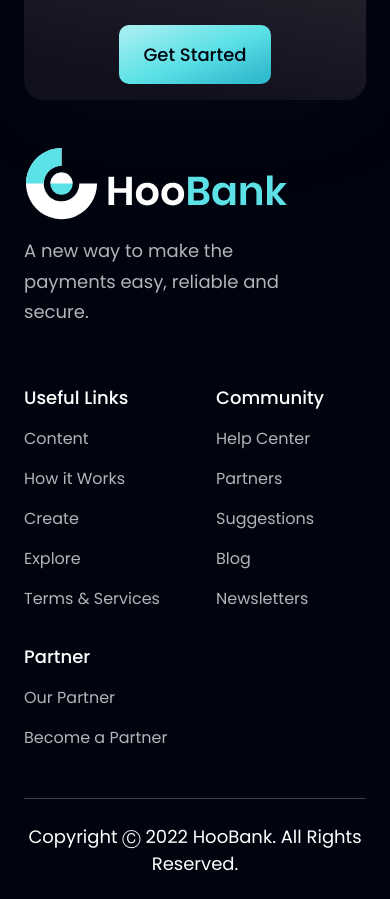
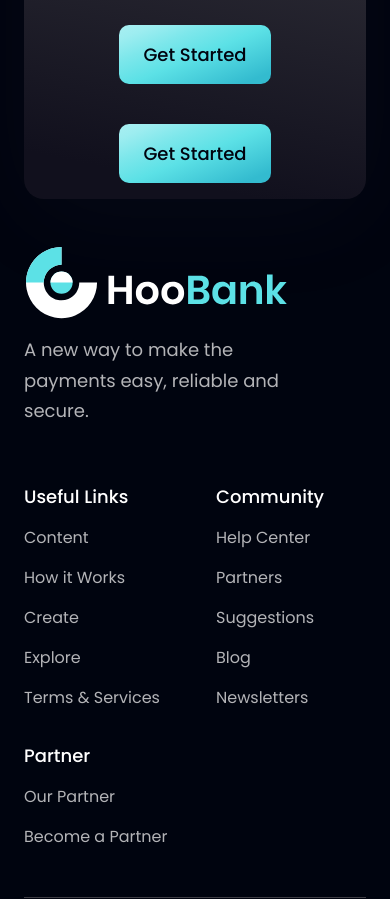
Before and after one commit to johnmulder8/modern-bank-app, a React (Vite) app: page / in a window 390 px wide. Shown: the part 6360-7259 px from the top of the page. Built offline with nearby package versions, Linux system fonts and the light colour scheme.

Commit message:
feat: repeated the button

```diff
--- a/src/components/CTA.jsx
+++ b/src/components/CTA.jsx
@@ -14,6 +14,9 @@ const CTA = () => (
     <div className={`${styles.flexCenter} sm:ml-10 ml-0 sm:mt-0 mt-10`}>
       <Button />
     </div>
+    <div className={`${styles.flexCenter} sm:ml-10 ml-0 sm:mt-0 mt-10`}>
+      <Button />
+    </div>
   </section>
 );
 
```
